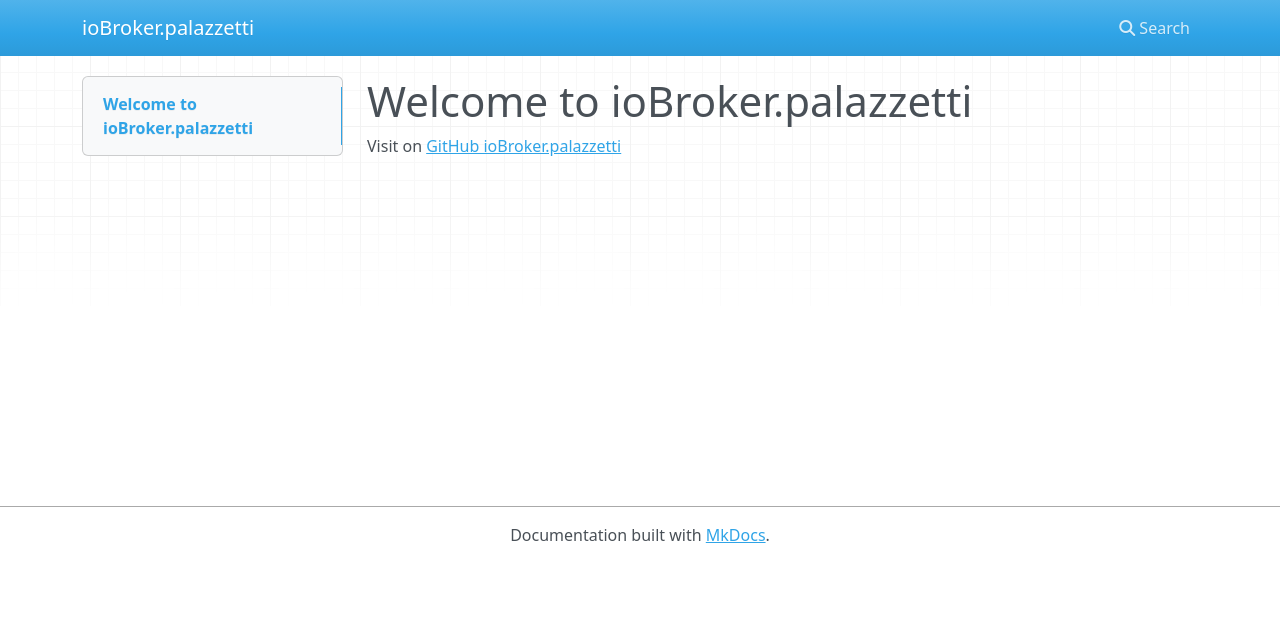
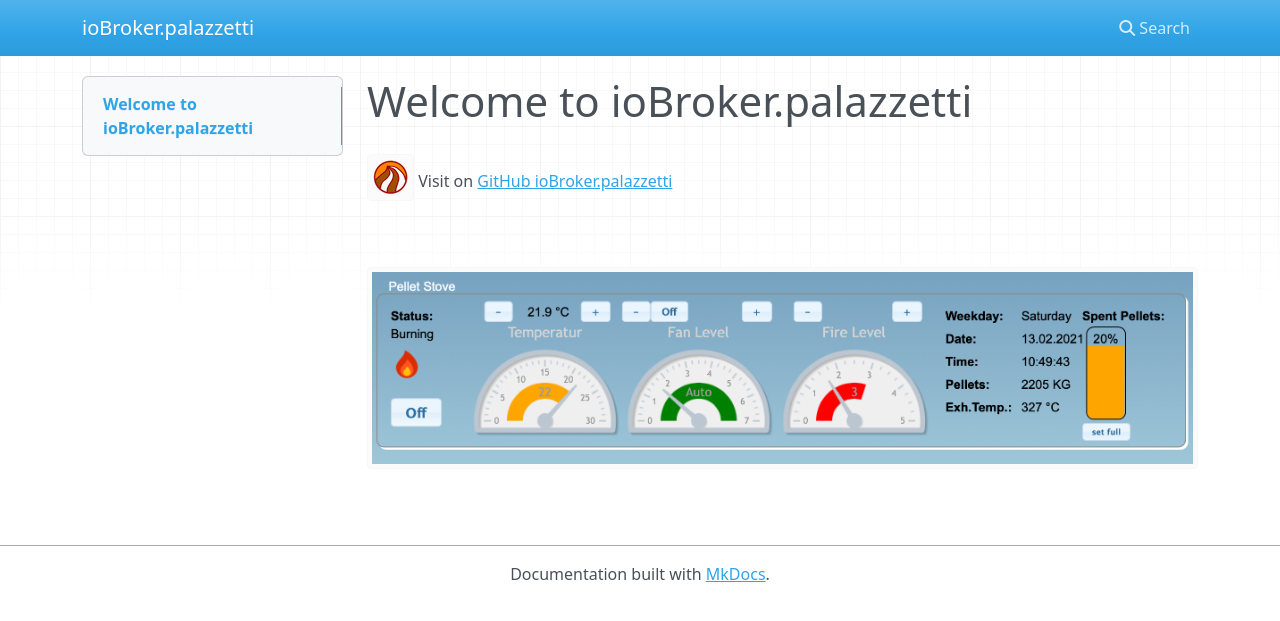
Before and after one commit to inapsis/ioBroker.palazzetti, an MkDocs documentation site: the page built from documentation/docs/index.md, in a window 1280 px wide. Shown: the top 621 px of the page. Built offline with MkDocs 1.6.1, drawn with Linux system fonts in a browser that asks for light colours; nearby versions of some CDN libraries.

Commit message:
documentation screenshot

```diff
--- a/documentation/docs/index.md
+++ b/documentation/docs/index.md
@@ -1,3 +1,6 @@
 # Welcome to ioBroker.palazzetti
 
+![icon](./images/palazzetti.png)
 Visit on [GitHub ioBroker.palazzetti](https://github.com/inapsis/ioBroker.palazzetti)
+
+![screenshot](./images/screenshot.png)
```
Also changed, not shown: documentation/docs/images/palazzetti.png (added), documentation/docs/images/screenshot.png (added).
